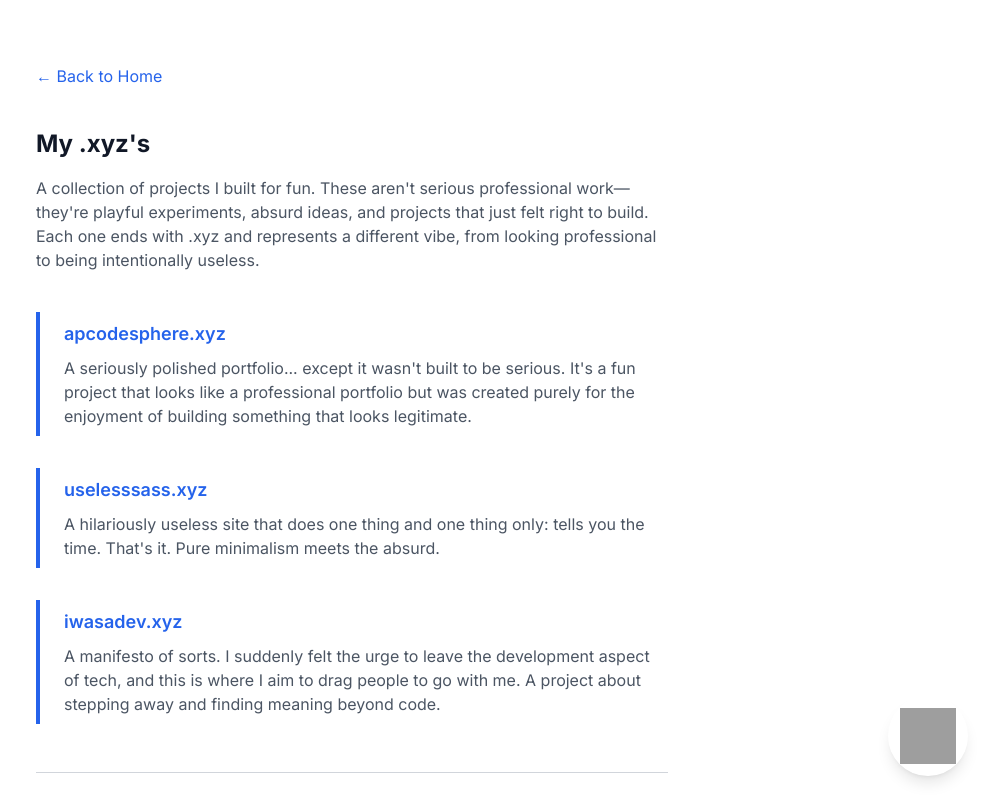
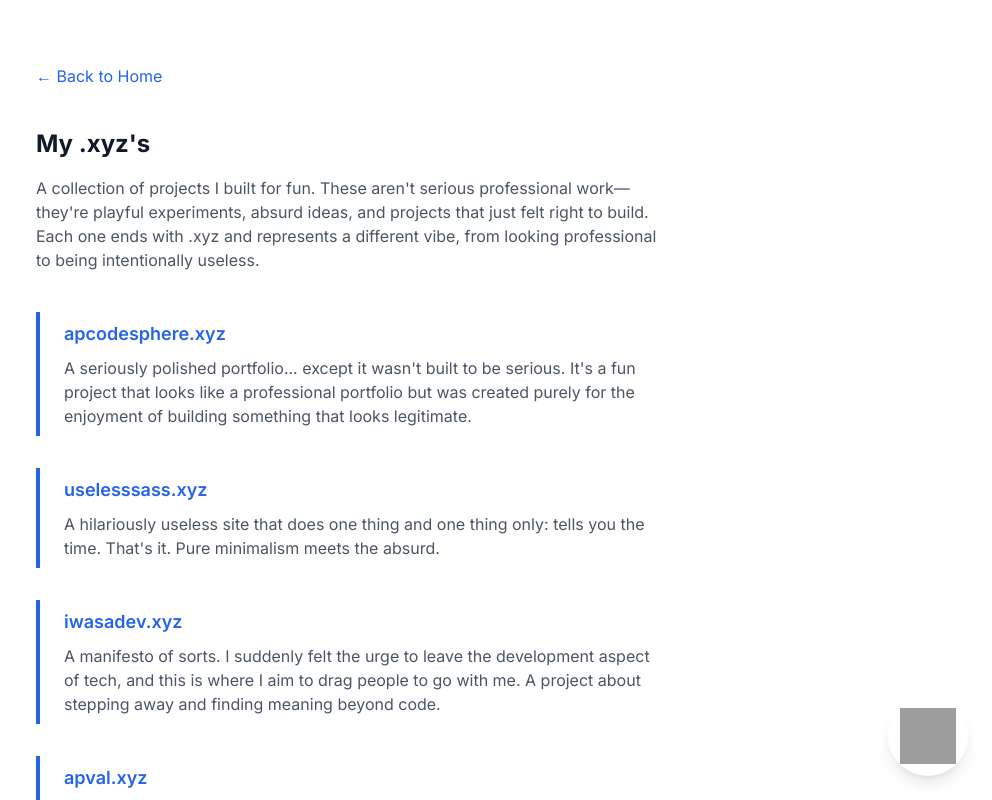
Before and after one commit to apreezofficial/apcodesphere.xyz, a Next.js app: page /my-xyzs in a window 1280 px wide. Shown: the top 800 px of the page, without its empty margins (288-1280 px from the left). Built offline with nearby package versions, Linux system fonts and the light colour scheme; grey boxes are pictures that could not be loaded.

Commit message:
feat: add apVal domain to project list with description
Co-authored-by: Precious Adedokun <193069706+apreezofficial@users.noreply.github.com>

```diff
--- a/app/my-xyzs/page.tsx
+++ b/app/my-xyzs/page.tsx
@@ -19,6 +19,12 @@ export default function MyXyzs() {
       title: 'I Was a Dev',
       description: 'A manifesto of sorts. I suddenly felt the urge to leave the development aspect of tech, and this is where I aim to drag people to go with me. A project about stepping away and finding meaning beyond code.',
       url: 'https://iwasadev.xyz',
+    },
+    {
+      domain: 'apval.xyz',
+      title: 'apVal',
+      description: 'A Valentine\'s Day project for sending love letters, music cards, and heartfelt messages. Built just for the fun of it around the time I fell in love with Next.js. A playful exploration of what web development could be when romance meets code.',
+      url: 'https://apval.xyz',
     },
   ];
 
```
